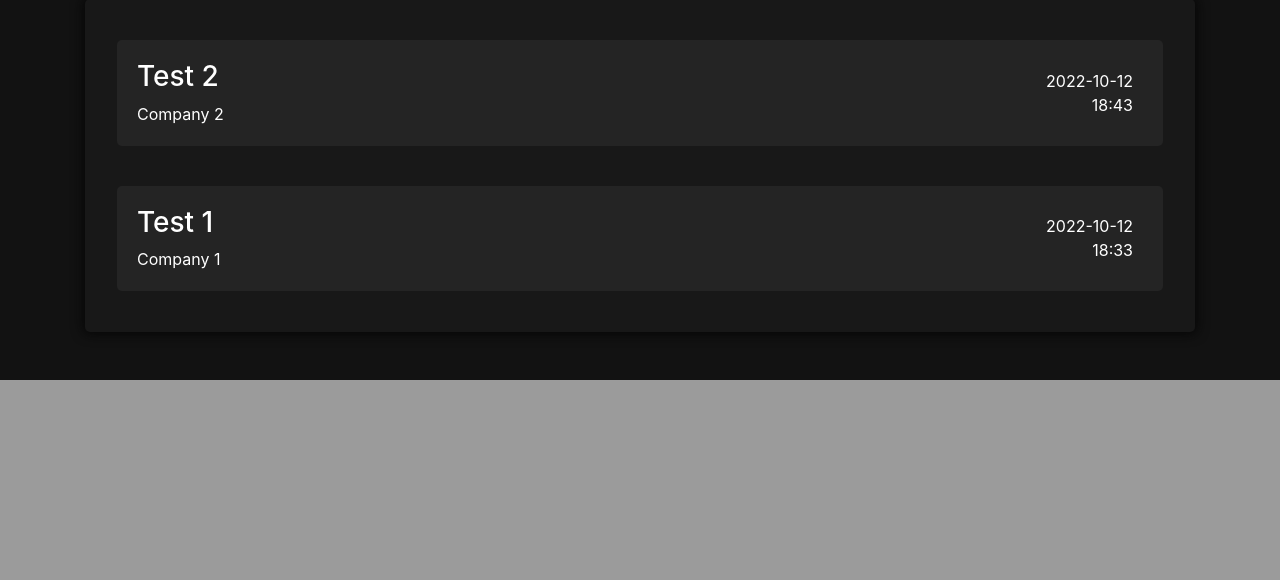
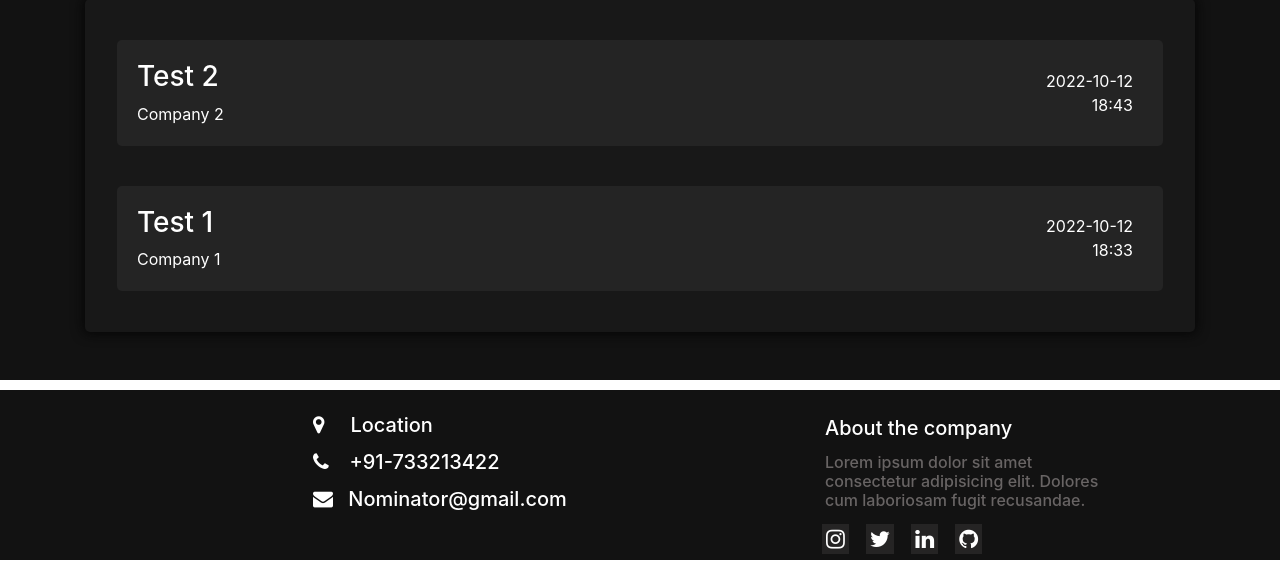
Before and after one commit to shantanavKapse/MinorProject, a Flask app: page / in a window 1280 px wide. Shown: the part 988-1568 px from the top of the page. Before the commit the page ends 1368 px from the top, so only its background shows below. Run offline with Flask 2, Linux system fonts and the light colour scheme; data comes from the database, SQL or seed files in the repository; some libraries are stand-ins or nearby versions.

Commit message:
added footer

```diff
--- a/templates/base.html
+++ b/templates/base.html
@@ -11,19 +11,126 @@
     <link rel="manifest" href="/site.webmanifest">
     <link rel="stylesheet" href="https://cdn.jsdelivr.net/npm/bootstrap@4.0.0/dist/css/bootstrap.min.css"
         integrity="sha384-Gn5384xqQ1aoWXA+058RXPxPg6fy4IWvTNh0E263XmFcJlSAwiGgFAW/dAiS6JXm" crossorigin="anonymous">
+    <link rel="stylesheet" href="https://cdnjs.cloudflare.com/ajax/libs/font-awesome/4.7.0/css/font-awesome.min.css">
+
+    <style>
+        body {
+            margin: 0;
+            padding: 0;
+            background-color: #121212;
+            color: white;
+        }
+
+        .footer {
+            background-color: #121212;
+            width: 100%;
+            height: 200px;
+            bottom: 0;
+            margin-right: auto;
+            margin-left: auto;
+            display: flex;
+            flex-direction: row;
+            background-color: white;
+        }
+
+        .footer-container {
+            width: 100%;
+            height: 170px;
+            margin-top: 10px;
+            display: flex;
+            flex-direction: row;
+            background-color: #121212;
+        }
+
+        .footer-right {
+            margin-top: 13px;
+            float: right;
+            width: 40%;
+            height: 150px;
+            background-color: #121212;
+            color: white;
+        }
+
+        .footer-left {
+            margin-top: 10px;
+            margin-left: 110px;
+            width: 40%;
+            height: 150px;
+            background-color: #121212;
+            justify-content: center;
+        }
+        .footer-left a{
+            color: white;
+            text-decoration: none;
+        }
+        .footer-left a:hover{
+            color: rgb(30, 43, 142);
+            font-size: 25px;
+        }
+        i{
+            margin-right: 10px;
+            color: white;
+        }
+
+        h5{
+            margin: 13px;
+            padding-left: 190px;
+        }
+        h6{
+            margin-top: 15px;
+            margin: 13px;
+            padding-left: 190px;
+            color: #686464;
+        }
+        .social{
+            display: flex;
+            flex-direction: row;
+            padding-left: 190px;
+        }
+        .social a{
+            margin-left: -3px;
+            margin-right: 10px;
+            font-size: 22px;
+            color: white;
+
+        }
+        .social  i{
+            background-color: #252424;
+            padding: 4px;
+        }
+        .social i:hover{
+            font-size: 25px;
+            background-color: white;
+            color: #121212;
+        }
+    </style>
     {% block css %}{% endblock %}
 
 </head>
 
 <body>
-    <style>
-        body {
-            background-color: #121212;
-            color: white;
-        }
-    </style>
     {% include 'navbar.html' %}
+
     {% block body %}{% endblock %}
+    <footer class="footer">
+        <div class="footer-container">
+            <div class="footer-left">
+                <a href="#"><h5><i class="fa fa-map-marker"></i>&nbsp&nbsp&nbspLocation</h5></a>
+                <a href="#"><h5><i class="fa fa-phone"></i>&nbsp&nbsp+91-733213422</h5></a>
+                <a href="#"><h5><i class="fa fa-envelope"></i>&nbspNominator@gmail.com</h5></a>
+
+            </div>
+            <div class="footer-right">
+                <h5>About the company</h5>
+                <h6>Lorem ipsum dolor sit amet consectetur adipisicing elit. Dolores cum laboriosam fugit
+                    recusandae.</h6>
+                <h6 class="social">
+                    <a href="#"><i class="fa fa-instagram"></i></a><a href="#"><i class="fa fa-twitter"></i></a><a href="#"><i class="fa fa-linkedin"></i><a href="#"><i class="fa fa-github"></i></a>
+                </h6>
+            </div>
+        </div>
+
+    </footer>
 
     <script src="https://code.jquery.com/jquery-3.2.1.slim.min.js"
         integrity="sha384-KJ3o2DKtIkvYIK3UENzmM7KCkRr/rE9/Qpg6aAZGJwFDMVNA/GpGFF93hXpG5KkN"
```
Also changed, not shown: templates/about.html (added), templates/test.html (added).
